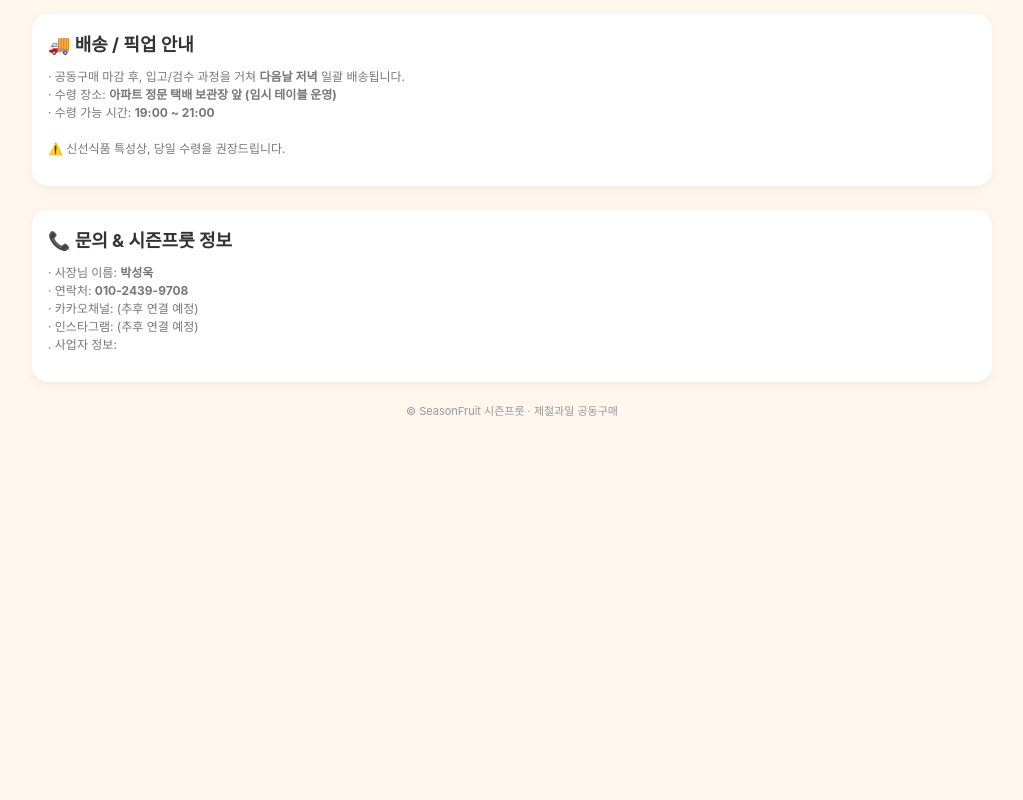
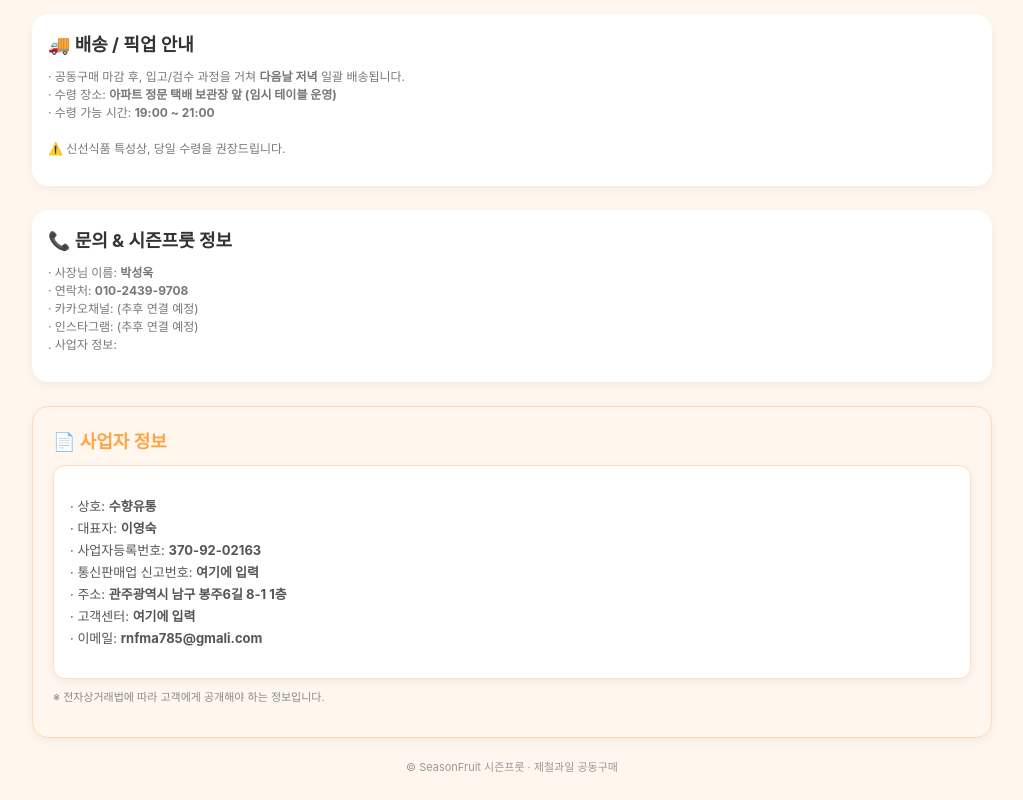
Before and after one commit to SeasonFruit/seasonfruit-page, a plain HTML site: page index.html in a window 1280 px wide. Shown: the part 1215-2015 px from the top of the page, without its empty margins (128-1151 px from the left). Before the commit the page ends 1659 px from the top, so only its background shows below. Drawn offline with Linux system fonts and the light colour scheme.

Commit message:
Add files via upload

```diff
--- a/index.html
+++ b/index.html
@@ -357,6 +357,27 @@
         . 사업자 정보:
       </p>
     </section>
+    <!-- 사업자 정보 -->
+    <section class="section" style="padding: 20px; border-radius: 16px; background: #fff7ee; border: 1px solid #ffd9b3;">
+      <h2 style="margin-bottom: 12px; font-size: 18px; font-weight: 700; color:#ffa447;">📄 사업자 정보</h2>
+
+      <div style="background: #ffffff; border-radius: 12px; padding: 16px; box-shadow: 0 3px 10px rgba(0,0,0,0.05); border:1px solid #ffdfc4;">
+
+        <p class="small" style="line-height:1.7; font-size:13px; color:#555;">
+          · 상호: <b>수향유통</b><br />
+          · 대표자: <b>이영숙</b><br />
+          · 사업자등록번호: <b>370-92-02163</b><br />
+          · 통신판매업 신고번호: <b>여기에 입력</b><br />
+          · 주소: <b>관주광역시 남구 봉주6길 8-1 1층 </b><br />
+          · 고객센터: <b>여기에 입력</b><br />
+          · 이메일: <b>rnfma785@gmali.com</b><br />
+        </p>
+      </div>
+
+      <p class="small" style="margin-top:10px; font-size:11px; color:#888;">
+        ※ 전자상거래법에 따라 고객에게 공개해야 하는 정보입니다.
+      </p>
+    </section>
 
     <footer>
       © SeasonFruit 시즌프룻 · 제철과일 공동구매
```
